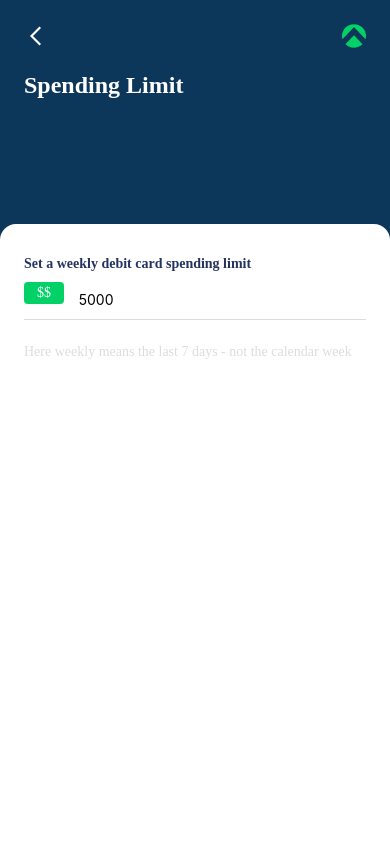
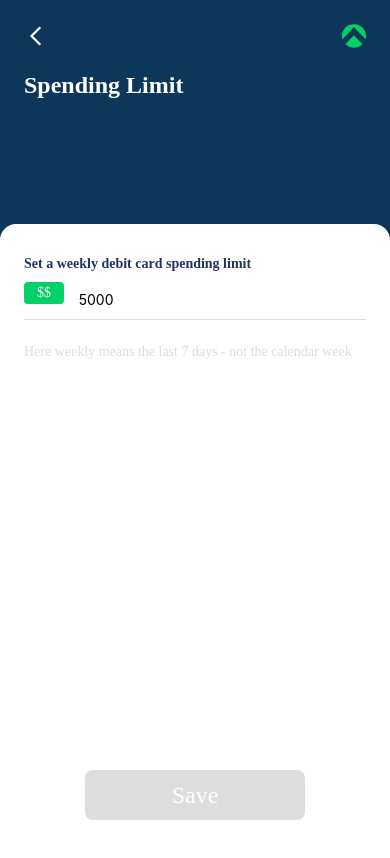
Before and after one commit to knifedge/aspire, a React Native app: screen /LimitSetting in a window 390 px wide. Shown: the top 858 px of the page. Built offline with nearby package versions, Linux system fonts and the light colour scheme.

Commit message:
feat: save button on spend limit

```diff
--- /dev/null
+++ b/src/components/Button.tsx
@@ -0,0 +1,29 @@
+import React from 'react';
+import {ButtonProps, Pressable, StyleSheet} from 'react-native';
+import {BorderRadius, Colors, Spacing} from '../constants';
+import {Text} from './Text';
+
+export const Button = ({title, disabled, ...props}: ButtonProps) => (
+  <Pressable
+    {...props}
+    disabled={disabled}
+    style={[
+      styles.container,
+      {backgroundColor: disabled ? Colors.Grey : Colors.Secondary},
+    ]}>
+    <Text size="l">{title}</Text>
+  </Pressable>
+);
+
+const styles = StyleSheet.create({
+  container: {
+    height: 50,
+    width: 220,
+    alignItems: 'center',
+    justifyContent: 'center',
+    borderRadius: BorderRadius.s,
+    alignSelf: 'center',
+    position: 'absolute',
+    bottom: Spacing.l,
+  },
+});
--- a/src/components/Card.tsx
+++ b/src/components/Card.tsx
@@ -16,7 +16,7 @@ const {width} = Dimensions.get('window');
 const CARD_NAME = 'Mark Henry';
 
 const CardNumber = ({showCardNumber}: {showCardNumber: boolean}) => {
-  const renderItems = ({item, index}: {item: number}) => {
+  const renderItems = ({item, index}: {item: number; index: number}) => {
     if (index === 3) {
       return (
         <View style={{flexDirection: 'row', marginRight: 8}}>
--- a/src/screens/limitSetting/index.tsx
+++ b/src/screens/limitSetting/index.tsx
@@ -1,7 +1,7 @@
 /* eslint-disable react-native/no-inline-styles */
 /* eslint-disable react-hooks/exhaustive-deps */
 import {useNavigation} from '@react-navigation/native';
-import React, {useContext, useEffect, useState} from 'react';
+import React, {useContext, useState} from 'react';
 import {
   Dimensions,
   Image,
@@ -12,6 +12,7 @@ import {
   View,
 } from 'react-native';
 import {AppContext} from '../../../App';
+import {Button} from '../../components/Button';
 import {CurrencyLogo} from '../../components/CurrencyLogo';
 import {Header} from '../../components/Header';
 import {Text} from '../../components/Text';
@@ -23,14 +24,9 @@ const MAX_LIMIT = 5000;
 const LimitSetter = () => {
   const navigation: any = useNavigation();
   //TODO: accept only number from the input field.
+
   const [limit, setLimit] = useState<any>(MAX_LIMIT);
   const {setDebitSpendLimit} = useContext(AppContext);
-
-  useEffect(() => {
-    if (limit < MAX_LIMIT) {
-      setDebitSpendLimit(limit);
-    }
-  }, [limit]);
 
   return (
     <ViewWrapper>
@@ -77,10 +73,18 @@ const LimitSetter = () => {
             }}
           />
         </View>
+
         <Text style={{marginVertical: Spacing.l}} varient="grey">
           Here weekly means the last 7 days - not the calendar week
         </Text>
       </Pressable>
+      <Button
+        title="Save"
+        disabled={Number.isInteger(limit)}
+        onPress={() => {
+          setDebitSpendLimit(limit);
+        }}
+      />
     </ViewWrapper>
   );
 };
```
Also changed, not shown: 1 other file (tests, documents, lock files or other folders).
